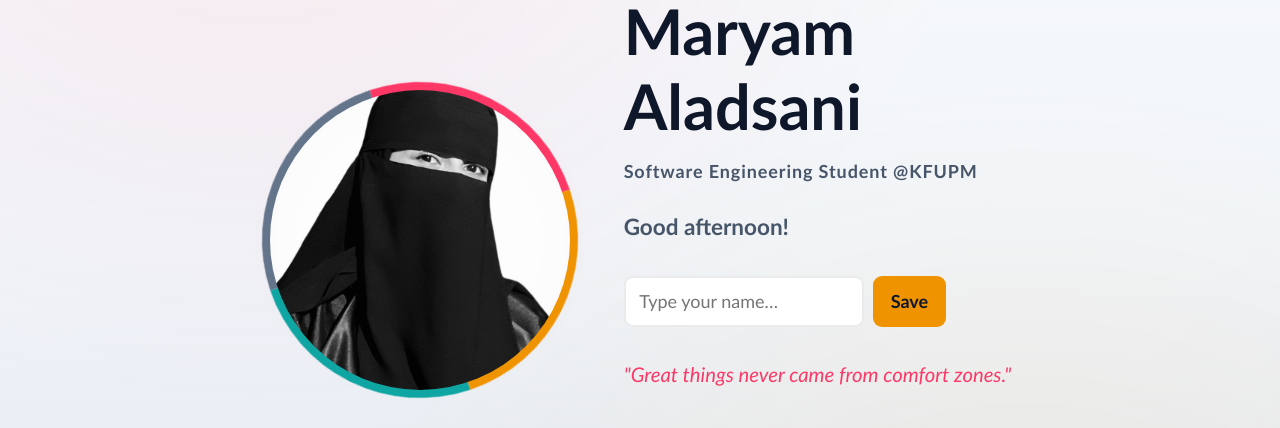
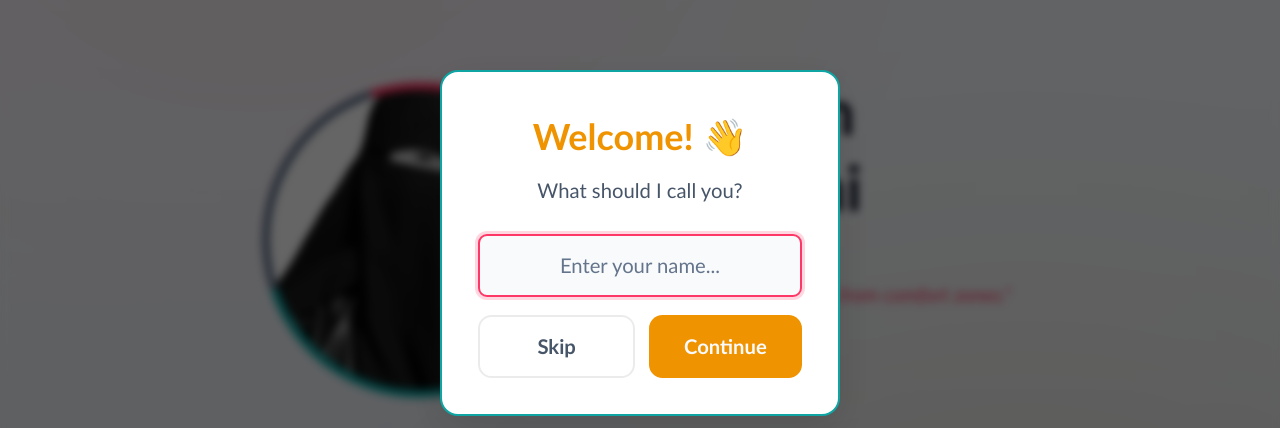
Before and after one commit to maryamsaladsani/assignment-4, a plain HTML site: page index.html in a window 1280 px wide. Shown: the part 157-585 px from the top of the page. Drawn offline with nearby package versions, Linux system fonts and the light colour scheme; no server answers.

Commit message:
greeting modal

```diff
--- /dev/null
+++ b/css/greeting-modal.css
@@ -0,0 +1,163 @@
+/* ============================================
+   GREETING MODAL
+   Popup for first-time visitors
+   ============================================ */
+
+.greeting-modal-overlay {
+    position: fixed;
+    inset: 0;
+    z-index: 1000;
+    display: flex;
+    align-items: center;
+    justify-content: center;
+    background: rgba(0, 0, 0, 0.6);
+    backdrop-filter: blur(4px);
+    -webkit-backdrop-filter: blur(4px);
+    opacity: 0;
+    transition: opacity 0.3s ease;
+}
+
+.greeting-modal-overlay.active {
+    opacity: 1;
+}
+
+.greeting-modal-overlay.closing {
+    opacity: 0;
+}
+
+.greeting-modal {
+    width: 90%;
+    max-width: 400px;
+    padding: var(--space-8);
+    background: var(--color-surface);
+    border: 2px solid var(--color-brand-tertiary);
+    border-radius: var(--radius-xl);
+    box-shadow: var(--shadow-xl), 0 0 40px rgba(253, 56, 102, 0.15);
+    text-align: center;
+    transform: scale(0.9) translateY(20px);
+    transition: transform 0.3s ease;
+}
+
+.greeting-modal-overlay.active .greeting-modal {
+    transform: scale(1) translateY(0);
+}
+
+.greeting-modal-overlay.closing .greeting-modal {
+    transform: scale(0.9) translateY(20px);
+}
+
+.greeting-modal h2 {
+    font-size: var(--font-size-2xl);
+    font-weight: var(--font-weight-bold);
+    color: var(--color-brand-primary);
+    margin: 0 0 var(--space-2);
+}
+
+.greeting-modal p {
+    font-size: var(--font-size-base);
+    color: var(--color-text-secondary);
+    margin: 0 0 var(--space-6);
+}
+
+.greeting-modal form {
+    display: flex;
+    flex-direction: column;
+    gap: var(--space-4);
+}
+
+.greeting-modal input {
+    width: 100%;
+    padding: var(--space-3) var(--space-4);
+    background: var(--color-bg-primary);
+    border: 2px solid var(--border-color);
+    border-radius: var(--radius-md);
+    color: var(--color-text-primary);
+    font-size: var(--font-size-base);
+    text-align: center;
+    transition: border-color var(--transition-fast), box-shadow var(--transition-fast);
+}
+
+.greeting-modal input::placeholder {
+    color: var(--color-text-muted);
+}
+
+.greeting-modal input:focus {
+    outline: none;
+    border-color: var(--color-accent);
+    box-shadow: 0 0 0 3px rgba(253, 56, 102, 0.2);
+}
+
+.greeting-modal input.input-error {
+    border-color: var(--color-error);
+    box-shadow: 0 0 0 3px rgba(255, 77, 79, 0.15);
+    animation: shake 0.4s ease;
+}
+
+@keyframes shake {
+    0%, 100% { transform: translateX(0); }
+    20%, 60% { transform: translateX(-8px); }
+    40%, 80% { transform: translateX(8px); }
+}
+
+.modal-buttons {
+    display: flex;
+    gap: var(--space-3);
+    justify-content: center;
+}
+
+.modal-buttons button {
+    flex: 1;
+    padding: var(--space-3) var(--space-5);
+    border-radius: var(--radius-lg);
+    font-size: var(--font-size-base);
+    font-weight: var(--font-weight-semibold);
+    transition: all var(--transition-fast);
+}
+
+.modal-skip {
+    background: transparent;
+    border: 2px solid var(--border-color);
+    color: var(--color-text-secondary);
+}
+
+.modal-skip:hover {
+    border-color: var(--color-text-muted);
+    color: var(--color-text-primary);
+}
+
+.modal-save {
+    background: var(--color-brand-primary);
+    border: none;
+    color: var(--color-bg-primary);
+}
+
+.modal-save:hover {
+    background: var(--color-accent);
+    transform: translateY(-2px);
+}
+
+/* Light theme adjustments */
+.theme-light .greeting-modal {
+    background: var(--color-surface);
+    box-shadow: var(--shadow-xl);
+}
+
+.theme-light .greeting-modal input {
+    background: var(--color-bg-primary);
+}
+
+/* Mobile adjustments */
+@media (max-width: 480px) {
+    .greeting-modal {
+        padding: var(--space-6);
+        margin: var(--space-4);
+    }
+
+    .greeting-modal h2 {
+        font-size: var(--font-size-xl);
+    }
+
+    .modal-buttons {
+        flex-direction: column;
+    }
+}
--- a/index.html
+++ b/index.html
@@ -23,6 +23,7 @@
     <link rel="stylesheet" href="css/styles.css">
     <link rel="stylesheet" href="css/theme.css">
     <link rel="stylesheet" href="css/hero.css">
+    <link rel="stylesheet" href="css/greeting-modal.css">
     <link rel="stylesheet" href="css/skills.css">
     <link rel="stylesheet" href="css/projects.css">
     <link rel="stylesheet" href="css/volunteering.css">
@@ -85,24 +86,9 @@
                 <span class="first-name">Maryam</span>
                 <span class="last-name">Aladsani</span>
             </h1>
-            <p class="eyebrow">Software Engineering Student @KFUPM</p>
 
-            <!-- Dynamic Greeting -->
+            <!-- Dynamic Greeting  -->
             <p id="greeting" class="hero-greeting" aria-live="polite"></p>
-
-            <form id="usernameForm" class="hidden" autocomplete="off">
-                <label class="visually-hidden" for="usernameInput">Enter your name</label>
-                <input
-                        id="usernameInput"
-                        type="text"
-                        placeholder="Type your name…"
-                        minlength="2"
-                        maxlength="50"
-                        required
-                        aria-describedby="name-hint">
-                <span id="name-hint" class="visually-hidden">Enter at least 2 characters</span>
-                <button type="submit">Save</button>
-            </form>
 
             <button
                     id="changeNameBtn"
--- a/js/greeting.js
+++ b/js/greeting.js
@@ -1,9 +1,9 @@
 /**
  * Personalized Greeting Module
- * Displays time-based greeting with optional saved username
+ * Shows modal popup on first visit, simple greeting afterwards
  *
  * @author Maryam Aladsani
- * @version 2.0
+ * @version 3.0
  */
 
 (function() {
@@ -16,9 +16,6 @@
 
     // DOM Elements
     const greetingEl = document.getElementById('greeting');
-    const form = document.getElementById('usernameForm');
-    const input = document.getElementById('usernameInput');
-    const changeBtn = document.getElementById('changeNameBtn');
 
     // Exit early if required elements don't exist
     if (!greetingEl) {
@@ -90,7 +87,7 @@
         return input
             .trim()
             .slice(0, MAX_NAME_LENGTH)
-            .replace(/[<>'"&]/g, ''); // Remove potentially dangerous characters
+            .replace(/[<>'"&]/g, '');
     }
 
     /**
@@ -103,7 +100,7 @@
     }
 
     /**
-     * Update the greeting display
+     * Update the greeting display (simple one-line)
      */
     function updateGreeting() {
         const name = getSavedName();
@@ -112,48 +109,111 @@
         greetingEl.textContent = name
             ? `${timeGreeting}, ${name}!`
             : `${timeGreeting}!`;
-
-        // Toggle form visibility
-        const hasName = Boolean(name);
-        if (form) {
-            form.classList.toggle('hidden', hasName);
-        }
-        if (changeBtn) {
-            changeBtn.classList.toggle('hidden', !hasName);
-        }
     }
 
     /**
-     * Handle form submission
-     * @param {Event} event
+     * Create and show the welcome modal
      */
-    function handleSubmit(event) {
-        event.preventDefault();
+    function showWelcomeModal() {
+        // Create modal overlay
+        const overlay = document.createElement('div');
+        overlay.className = 'greeting-modal-overlay';
+        overlay.innerHTML = `
+            <div class="greeting-modal" role="dialog" aria-labelledby="modal-title" aria-modal="true">
+                <h2 id="modal-title">Welcome! 👋</h2>
+                <p>What should I call you?</p>
+                <form id="modalNameForm" autocomplete="off">
+                    <input
+                        type="text"
+                        id="modalNameInput"
+                        placeholder="Enter your name..."
+                        minlength="2"
+                        maxlength="50"
+                        required
+                        autofocus
+                    >
+                    <div class="modal-buttons">
+                        <button type="button" class="modal-skip">Skip</button>
+                        <button type="submit" class="modal-save">Continue</button>
+                    </div>
+                </form>
+            </div>
+        `;
 
-        if (!input) return;
+        document.body.appendChild(overlay);
 
+        // Trigger animation
+        requestAnimationFrame(() => {
+            overlay.classList.add('active');
+        });
+
+        // Prevent body scroll
+        document.body.style.overflow = 'hidden';
+
+        // Get modal elements
+        const modal = overlay.querySelector('.greeting-modal');
+        const form = overlay.querySelector('#modalNameForm');
+        const input = overlay.querySelector('#modalNameInput');
+        const skipBtn = overlay.querySelector('.modal-skip');
+
+        // Focus input
+        setTimeout(() => input.focus(), 100);
+
+        // Handle form submit
+        form.addEventListener('submit', (e) => {
+            e.preventDefault();
             const sanitized = sanitizeName(input.value);
 
             if (isValidName(sanitized)) {
                 saveName(sanitized);
-            input.value = '';
+                closeModal();
                 updateGreeting();
             } else {
-            // Provide feedback for invalid input
-            input.setAttribute('aria-invalid', 'true');
+                input.classList.add('input-error');
                 input.focus();
             }
+        });
+
+        // Handle skip
+        skipBtn.addEventListener('click', () => {
+            // Save empty string to indicate user has seen the modal
+            saveName('');
+            closeModal();
+            updateGreeting();
+        });
+
+        // Handle input validation feedback
+        input.addEventListener('input', () => {
+            input.classList.remove('input-error');
+        });
+
+        // Close modal on overlay click (not modal itself)
+        overlay.addEventListener('click', (e) => {
+            if (e.target === overlay) {
+                saveName('');
+                closeModal();
+                updateGreeting();
             }
+        });
 
-    /**
-     * Handle change name button click
-     */
-    function handleChangeName() {
-        if (form) {
-            form.classList.remove('hidden');
+        // Close modal on Escape key
+        function escHandler(e) {
+            if (e.key === 'Escape') {
+                saveName('');
+                closeModal();
+                updateGreeting();
+                document.removeEventListener('keydown', escHandler);
             }
-        if (input) {
-            input.focus();
+        }
+        document.addEventListener('keydown', escHandler);
+
+        function closeModal() {
+            overlay.classList.remove('active');
+            overlay.classList.add('closing');
+            setTimeout(() => {
+                overlay.remove();
+                document.body.style.overflow = '';
+            }, 300);
         }
     }
 
@@ -161,27 +221,17 @@
      * Initialize greeting module
      */
     function init() {
-        // Set up form submission
-        if (form) {
-            form.addEventListener('submit', handleSubmit);
+        const savedName = getSavedName();
+
+        // If no saved name (first visit), show modal
+        if (savedName === null) {
+            showWelcomeModal();
+        } else {
+            // Otherwise just show the greeting
+            updateGreeting();
         }
 
-        // Set up change name button
-        if (changeBtn) {
-            changeBtn.addEventListener('click', handleChangeName);
-        }
-
-        // Set up input validation feedback
-        if (input) {
-            input.addEventListener('input', () => {
-                input.setAttribute('aria-invalid', 'false');
-            });
-        }
-
-        // Initial render
-        updateGreeting();
-
-        // Update greeting on visibility change (if user returns to tab)
+        // Update greeting on visibility change
         document.addEventListener('visibilitychange', () => {
             if (document.visibilityState === 'visible') {
                 updateGreeting();
```
Lines whose indentation alone changed are shown as unchanged.
